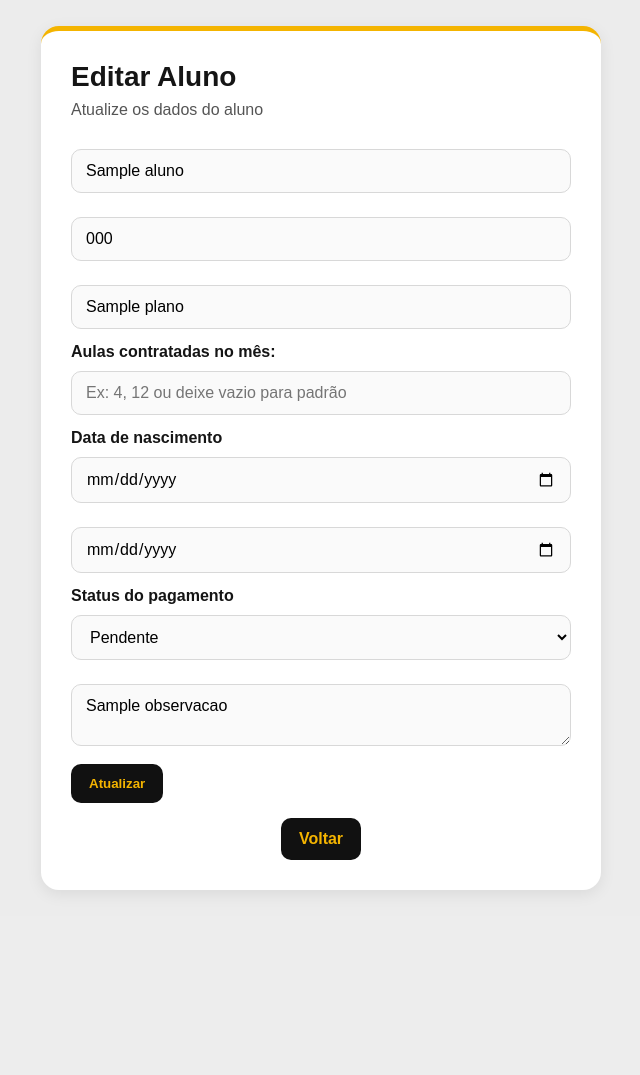
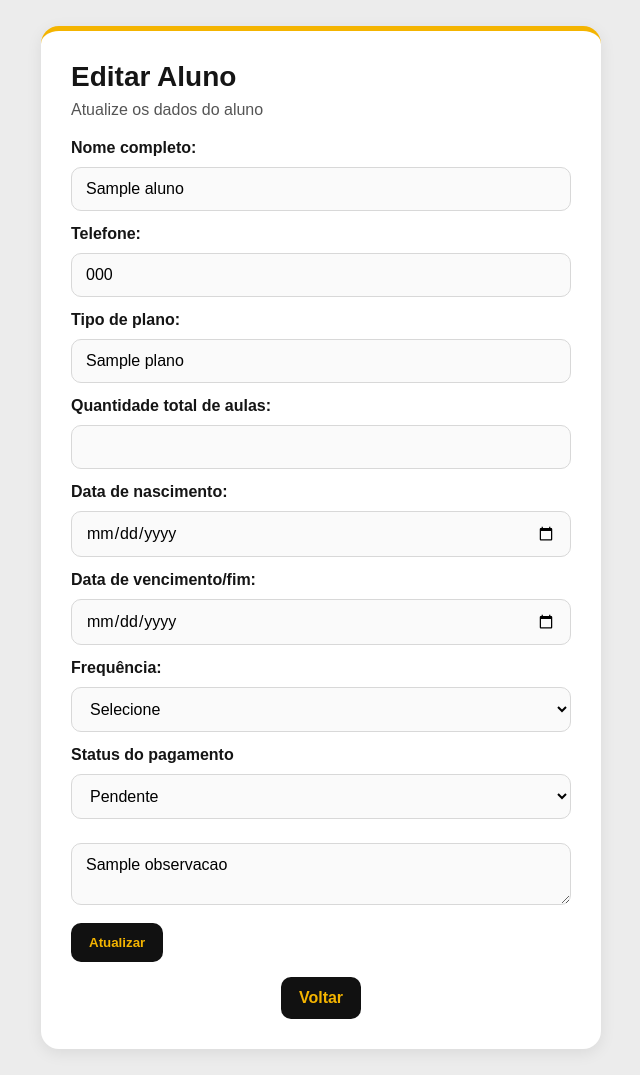
Before and after one commit to gabriel-brinoti/academia-sistema, a Flask app: page /editar_aluno/1 in a window 1280 px wide. Shown: the part 78-1153 px from the top of the page, without its empty margins (319-959 px from the left). Before the commit the page ends 970 px from the top, so only its background shows below. Run offline with Flask 3, Linux system fonts and the light colour scheme; the visitor is signed in with stand-in values (Sample User, id 1); tables that the repository leaves empty hold one stand-in row (values such as "Sample post"); a database or web service that is not in the repository returns one stand-in record (values such as "Sample title"); parts of the project's set-up code (start-up, migrations or seed data) failed here and were passed over; some libraries are stand-ins or nearby versions.

Commit message:
Feito atualizaçoes em planos e corrigido bug de editar aluno

```diff
--- a/app.py
+++ b/app.py
@@ -84,6 +84,21 @@ def calcular_idade(data_nascimento):
     except Exception:
         return None
 
+def limite_diario_aluno(aluno):
+    frequencia = str(aluno.get("frequencia") or "").lower().strip()
+    plano = remover_acentos(str(aluno.get("plano") or "").upper().strip())
+
+    if plano == "GYMPASS":
+        return 1
+
+    if frequencia == "1x_dia":
+        return 1
+
+    if frequencia == "2x_dia" or plano == "LIVRE":
+        return 2
+
+    return None
+
 
 def init_db():
     conn = conectar()
@@ -149,6 +164,14 @@ def init_db():
 
     cursor.execute("""
     ALTER TABLE alunos ADD COLUMN IF NOT EXISTS data_aceite_contrato TEXT
+""")
+
+    cursor.execute("""
+    ALTER TABLE alunos ADD COLUMN IF NOT EXISTS frequencia TEXT
+""")
+
+    cursor.execute("""
+    ALTER TABLE alunos ADD COLUMN IF NOT EXISTS limite_diario INTEGER
 """)
 
     conn.commit()
@@ -277,7 +300,7 @@ def obter_data_base():
     agora = datetime.utcnow() - timedelta(hours=3)
 
     # domingo = 6
-    if agora.weekday() == 6:
+    if   agora.weekday() == 6:
         if agora.hour >= 18:
             return agora.date() + timedelta(days=1)
 
@@ -483,9 +506,9 @@ def novo_aluno():
         cursor.execute("""
             INSERT INTO alunos (
             nome, telefone, plano, vencimento, status_pagamento,
-            observacao, aulas_restantes, usuario, senha, data_nascimento, data_inicio, aulas_contratadas
+            observacao, aulas_restantes, usuario, senha, data_nascimento, data_inicio, aulas_contratadas, frequencia
             )
-            VALUES (%s, %s, %s, %s, %s, %s, %s, %s, %s, %s, %s, %s)
+            VALUES (%s, %s, %s, %s, %s, %s, %s, %s, %s, %s, %s, %s, %s)
             """, (
             nome,
             request.form["telefone"],
@@ -498,7 +521,8 @@ def novo_aluno():
             "1234",
             request.form.get("data_nascimento", ""),
             request.form.get("data_inicio", ""),
-            request.form.get("aulas_contratadas") or None
+            request.form.get("aulas_contratadas") or None,
+            request.form.get("frequencia", "")
         ))
 
         conn.commit()
@@ -520,7 +544,7 @@ def editar_aluno(id):
         cursor.execute("""
             UPDATE alunos
             SET nome=%s, telefone=%s, plano=%s, vencimento=%s,
-                status_pagamento=%s, observacao=%s, data_nascimento=%s , data_inicio=%s, aulas_contratadas=%s
+                status_pagamento=%s, observacao=%s, data_nascimento=%s , data_inicio=%s, aulas_contratadas=%s, frequencia=%s
             WHERE id=%s
         """, (
             request.form["nome"],
@@ -532,6 +556,7 @@ def editar_aluno(id):
             request.form.get("data_nascimento", ""),
             request.form.get("data_inicio", ""),
             request.form.get("aulas_contratadas") or None,
+            request.form.get("frequencia", ""),
             id
         ))
         conn.commit()
@@ -591,13 +616,14 @@ def importar_excel():
                     data_inicio = "" if pd.isna(row.get("DataInicio")) else str(row.get("DataInicio"))
                     aulas_contratadas = None if pd.isna(row.get("AulasContratadas")) else int(row.get("AulasContratadas"))
 
+                    frequencia = "" if pd.isna(row.get("Frequencia")) else str(row.get("Frequencia"))
+
                     cursor.execute("""
                         INSERT INTO alunos (
                         nome, telefone, plano, vencimento, status_pagamento,
-                        observacao, aulas_restantes, usuario, senha,
-                        data_nascimento, data_inicio, aulas_contratadas
+                        observacao, aulas_restantes, usuario, senha, data_nascimento, data_inicio, aulas_contratadas, frequencia
                     )
-                    VALUES (%s, %s, %s, %s, %s, %s, %s, %s, %s, %s, %s, %s)
+                    VALUES (%s, %s, %s, %s, %s, %s, %s, %s, %s, %s, %s, %s, %s)
                 """, (
                     nome,
                     telefone,
@@ -610,7 +636,8 @@ def importar_excel():
                     "1234",
                     data_nascimento,
                     data_inicio,
-                    aulas_contratadas
+                    aulas_contratadas,
+                    frequencia
                 ))
 
                 conn.commit()
@@ -681,6 +708,26 @@ def agendar_aula(aula_id):
     data_base = obter_data_base()
     data_agendamento = data_base.strftime("%Y-%m-%d")
 
+    limite_diario = limite_diario_aluno(aluno)
+
+    if limite_diario:
+        cursor.execute("""
+            SELECT COUNT(*) AS total
+            FROM agendamentos
+            WHERE aluno_id = %s
+            AND data_agendamento = %s
+        """, (aluno_id, data_agendamento))
+
+        aulas_usadas_dia = cursor.fetchone()["total"]
+
+        if aulas_usadas_dia >= limite_diario:
+            conn.close()
+            return render_template(
+                "mensagem.html",
+                titulo="Limite diário atingido",
+                mensagem="Você atingiu o limite de aulas permitidas para hoje. Para mais informações, entre em contato com a administração da academia."
+            )
+
     # vagas ocupadas
     cursor.execute("""
         SELECT COUNT(*) AS total
@@ -694,11 +741,10 @@ def agendar_aula(aula_id):
     hoje = data_base.strftime("%Y-%m-%d")
 
     cursor.execute("""
-        SELECT COUNT(*) AS total
-        FROM agendamentos
-        WHERE aluno_id = %s
-        AND data_agendamento BETWEEN %s AND %s
-    """, (aluno_id, inicio_mes, hoje))
+    SELECT COUNT(*) AS total
+    FROM agendamentos
+    WHERE aluno_id = %s
+""", (aluno_id,))
 
     aulas_usadas_mes = cursor.fetchone()["total"]
 
--- a/templates/editar_aluno.html
+++ b/templates/editar_aluno.html
@@ -21,14 +21,42 @@
     <h1 class="section-title">Editar Aluno</h1>
     <p class="subtitulo">Atualize os dados do aluno</p>
     <form method="POST">
-        <input type="text" name="nome" value="{{ aluno.nome }}" required>
-        <input type="text" name="telefone" value="{{ aluno.telefone }}" required>
-        <input type="text" name="plano" value="{{ aluno.plano }}" required>
-        <label>Aulas contratadas no mês:</label>
-<input type="number" name="aulas_contratadas" value="{{ aluno.aulas_contratadas or '' }}" placeholder="Ex: 4, 12 ou deixe vazio para padrão">
-        <label>Data de nascimento</label>
-        <input type="date" name="data_nascimento" value="{{ aluno.data_nascimento }}" required>
-        <input type="date" name="vencimento" value="{{ aluno.vencimento }}" required>
+        <label>Nome completo:</label>
+<input type="text" name="nome" value="{{ aluno.nome }}" required>
+
+<label>Telefone:</label>
+<input type="text" name="telefone" value="{{ aluno.telefone }}">
+
+<label>Tipo de plano:</label>
+<input type="text" name="plano" value="{{ aluno.plano }}" required>
+
+<label>Quantidade total de aulas:</label>
+<input type="number" name="aulas_contratadas" value="{{ aluno.aulas_contratadas or '' }}">
+
+<label>Data de nascimento:</label>
+<input type="date" name="data_nascimento" value="{{ aluno.data_nascimento }}">
+
+<label>Data de vencimento/fim:</label>
+<input type="date" name="vencimento" value="{{ aluno.vencimento }}" required>
+
+<label>Frequência:</label>
+<select name="frequencia">
+    <option value="">Selecione</option>
+
+    <option value="1x_semana" {% if aluno.frequencia == '1x_semana' %}selected{% endif %}>1x por semana</option>
+
+    <option value="2x_semana" {% if aluno.frequencia == '2x_semana' %}selected{% endif %}>2x por semana</option>
+
+    <option value="3x_semana" {% if aluno.frequencia == '3x_semana' %}selected{% endif %}>3x por semana</option>
+
+    <option value="4x_semana" {% if aluno.frequencia == '4x_semana' %}selected{% endif %}>4x por semana</option>
+
+    <option value="5x_semana" {% if aluno.frequencia == '5x_semana' %}selected{% endif %}>5x por semana</option>
+
+    <option value="1x_dia" {% if aluno.frequencia == '1x_dia' %}selected{% endif %}>1x por dia</option>
+
+    <option value="2x_dia" {% if aluno.frequencia == '2x_dia' %}selected{% endif %}>2x por dia</option>
+</select>
         <label>Status do pagamento</label>
         <select name="status_pagamento" required>
             <option value="Pago" {% if aluno.status_pagamento == 'Pago' %}selected{% endif %}>Pago</option>
```
Also changed, not shown: templates/novo_aluno.html (+13 -2 lines).
